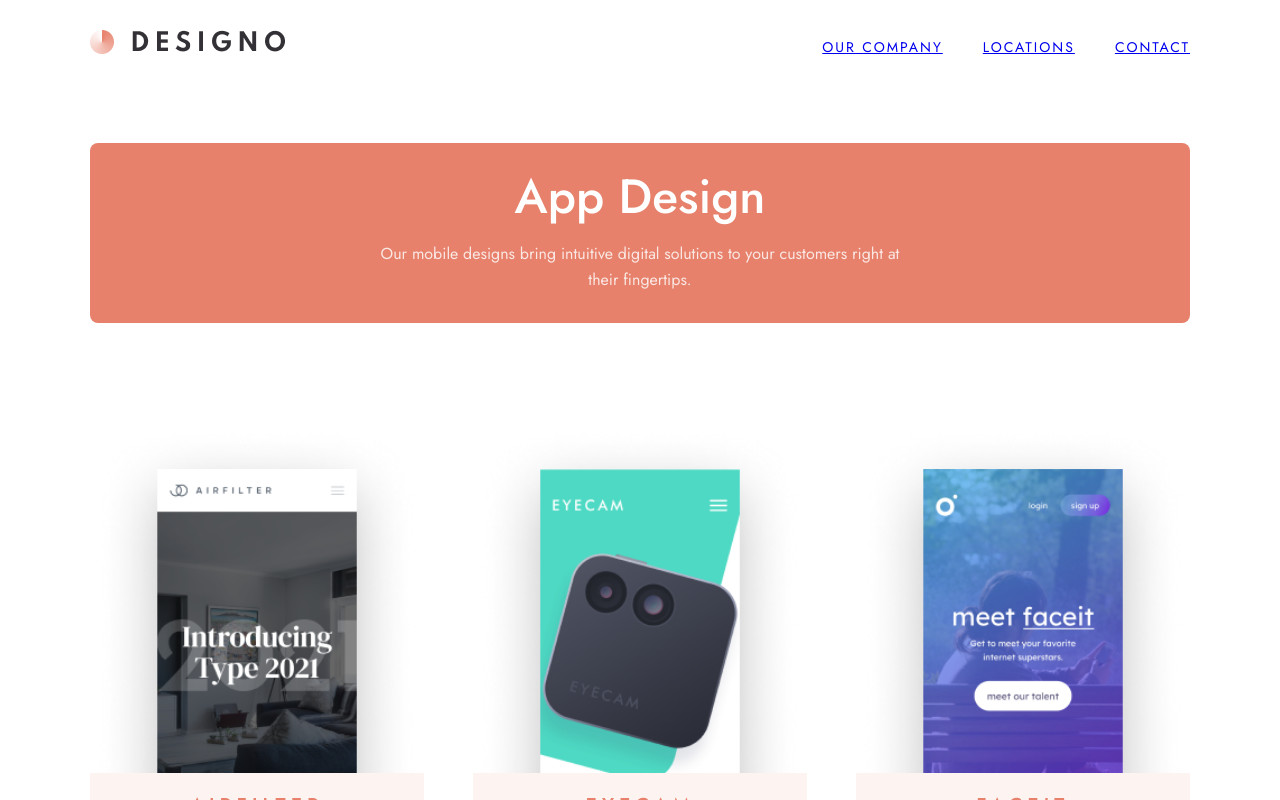
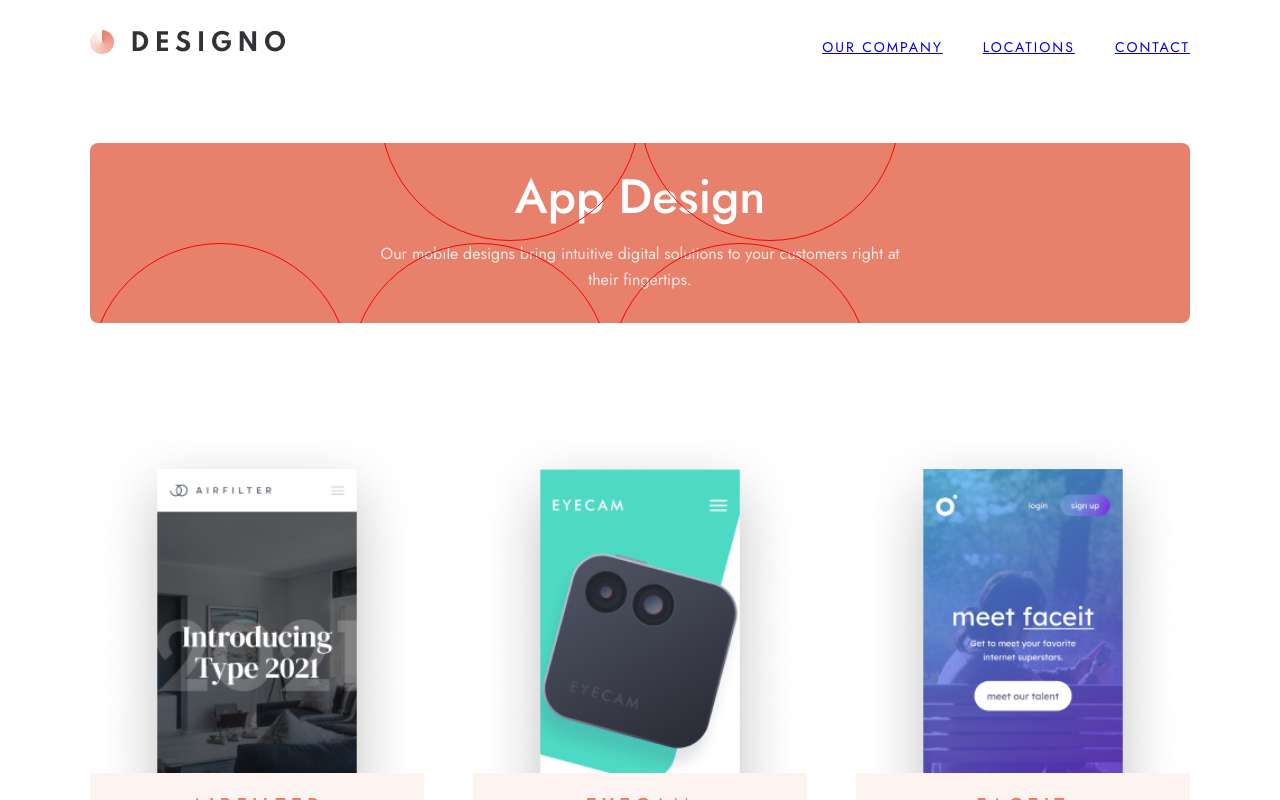
Before and after one commit to munirsebikaaka/audiophile-application, a React (Create React App) app: page /app in a window 1280 px wide. Shown: the top 800 px of the page. Built offline with nearby package versions, Linux system fonts and the light colour scheme; a web font is replaced by a local one.

Commit message:
deleted all unnecessery lines of code from my styles code base

```diff
--- a/src/App.js
+++ b/src/App.js
@@ -13,7 +13,6 @@
     backgroundImage: `
     linear-gradient(rgb(0 0 0 /35%),rgb(0 0 0 / 35%))
     ,url('imgs/home/back1.png')`,
-    // backgroundImage: ` linearGradient(#000000)`,
   };
   const styles1 = {
     backgroundImage: `
--- a/src/index.css
+++ b/src/index.css
@@ -35,8 +35,6 @@
   margin: 50px auto;
 }
 
-/* .home .section1, */
-/* .locations section, */
 .designs-sec div,
 nav,
 nav ul,
@@ -66,12 +64,7 @@
   margin: 0 auto;
 }
 .home .section1 {
-  /* display: grid; */
-  /* grid-template-columns: 1fr 1fr; */
-  /* border: 1px solid red; */
-  /* padding-left: 30px; */
   display: flex;
-  /* gap: 80px; */
   justify-content: space-around;
   background-color: var(--main-background-color);
   color: var(--main-app-color);
@@ -82,7 +75,6 @@
 }
 
 .home .section1 .img-cell {
-  /* text-align: center; */
   border-radius: 50%;
   height: 650px;
   width: 650px;
@@ -94,10 +86,6 @@
   z-index: 2;
 }
 .home .section1 .content {
-  /* border: 1px solid red; */
-  /* margin-right: -150px; */
-
-  /* margin-left: 50px; */
   display: flex;
   flex-direction: column;
   gap: 20px;
@@ -106,29 +94,21 @@
   width: 445px;
   z-index: 100;
   color: #ffffffd6;
-  /* height: 78px; */
 }
 .home .section1 {
   padding-top: 150px;
 }
 .home .section1 img {
-  /* padding-top: 50px; */
-  /* height: 450px; */
   z-index: 10;
-  /* box-shadow: 20px 0 20px 20px #00000023; */
   border-top-left-radius: 36px;
   border-top-right-radius: 36px;
 }
-/* .home .section1 .img-cell img {
-  height: 450px; */
-/* } */
+
 .home .section1 h1 {
   font-size: 48px;
   font-weight: 500;
   line-height: 48px;
-  /* margin-right: -150px; */
   width: 540px;
-  /* height: 165px; */
 }
 .home .section1 p,
 .home .section3 p,
@@ -167,41 +147,28 @@
   display: flex;
   align-items: center;
   text-transform: uppercase;
-  /* text-align: center; */
   color: #ffffffe3;
-  /* font-family: jost; */
-  /* font-family: Jost; */
+
   font-size: 15px;
   font-weight: 500;
   line-height: 21.68px;
   letter-spacing: 5px;
-  /* text-align: left;
-text-underline-position: from-font;
-text-decoration-skip-ink: none; */
 }
 .icon {
-  /* color: var (--main-background-color); */
   color: var(--main-background-color);
 }
 .home .section2 h1,
 .designs-sec h1 {
-  /* font-family: Jost; */
   font-size: 40px;
   font-weight: 500;
   line-height: 48px;
   letter-spacing: 2px;
   color: #ffffffe3;
   text-transform: uppercase;
-  /* text-align: left;
-  text-underline-position: from-font;
-  text-decoration-skip-ink: none;
-   */
 }
 nav,
 .countries,
-.footer-main
-/* ,
-.locations section  */ {
+.footer-main {
   justify-content: space-between;
   align-items: center;
   padding: 30px 0;
@@ -246,8 +213,6 @@
 }
 .big {
   height: 564px;
-  /* background-image: linear-gradient(#000, #000); */
-  /* background-image: linear-gradient(#00000000, #00000084); */
 }
 .small,
 .designs-sec div {
@@ -255,7 +220,6 @@
 }
 .designs-sec {
   padding-bottom: 150px;
-  /* border: 1px solid red; */
 }
 
 .big,
@@ -273,7 +237,6 @@
   align-items: center;
   gap: 30px;
   margin-bottom: 280px;
-  /* color: #1d1c1e; */
 }
 .home .section3 p {
   color: #000000ba;
@@ -300,14 +263,10 @@
   gap: 20px;
 }
 .countries div h1 {
-  /* font-family: Jost; */
   font-size: 20px;
   font-weight: 500;
   line-height: 26px;
   letter-spacing: 5px;
-  /* text-align: center;
-  text-underline-position: from-font;
-  text-decoration-skip-ink: none; */
   color: #333136;
 }
 .countries div button {
@@ -322,10 +281,8 @@
 .countries .img-cell,
 .countries .img-cell2,
 .countries .img-cell3 {
-  /* border: 1px solid red; */
   padding: 35px 15px;
   margin-bottom: 10px;
-  /* height: 150px; */
   border-radius: 50%;
   background-image: linear-gradient(to bottom, #5d020217, #5d020200);
 }
@@ -341,33 +298,19 @@
   width: 100%;
 }
 .design .section2 .main h1 {
-  /* font-family: Jost; */
   font-size: 20px;
   font-weight: 500;
   line-height: 26px;
   letter-spacing: 5px;
   color: var(--main-background-color);
-  /* text-align: center;
-text-underline-position: from-font;
-text-decoration-skip-ink: none; */
 }
 
 .design .section2 .main p {
-  /* font-family: Jost; */
   font-size: 16px;
   font-weight: 400;
   line-height: 26px;
   color: #333136;
   width: 286px;
-  /* height: 52px;
-top: 961px;
-left: 577px;
-gap: 0px;
-opacity: 0px; */
-
-  /* text-align: center;
-text-underline-position: from-font;
-text-decoration-skip-ink: none; */
 }
 
 .home .section3 div p,
@@ -386,11 +329,6 @@
   border-radius: 50%;
   height: 190px;
   width: 200px;
-  /* border: 1px solid red; */
-  /* display: flex;
-  flex-direction: column;
-  align-items: center;
-  text-align: center; */
 }
 .container1 {
   background-image: linear-gradient(to top, #5d020217, #5d020200);
@@ -398,7 +336,6 @@
 .container2 {
   background-image: linear-gradient(to bottom, #5d020217, #5d020200);
   width: 185px;
-  /* height: 200px; */
 }
 .container2 img {
   width: 200px;
@@ -411,7 +348,6 @@
 }
 .home .section3 .main {
   display: flex;
-  /* border: 1px solid red; */
   gap: 40px;
 }
 /*  DESIGN */
@@ -440,7 +376,6 @@
   margin-bottom: 150px;
 }
 .design .section1 {
-  /* border: 1px solid red; */
   display: flex;
   flex-direction: column;
   align-items: center;
@@ -451,53 +386,34 @@
   margin-bottom: 100px;
 }
 .design .section1 h1 {
-  /* font-family: Jost; */
   font-size: 48px;
   font-weight: 500;
   line-height: 48px;
   color: var(--main-app-color);
-  /* text-align: center;
-text-underline-position: from-font;
-text-decoration-skip-ink: none; */
 }
 .design .section1 p {
-  /* font-family: Jost; */
   font-size: 16px;
   font-weight: 400;
   line-height: 26px;
-  /* color: #ffffff5e; */
   color: #ffffffcf;
-  /* text-align: center;
-text-underline-position: from-font;
-text-decoration-skip-ink: none; */
+
   width: 50%;
   text-align: center;
-  /* height: 52px;
-top: 291px;
-left: 355px;
-gap: 0px;
-opac
-.desity: 0px; */
 }
 .design .section2 .cell {
-  /* border: 1px solid red; */
   width: 100%;
   display: flex;
   flex-direction: column;
   gap: 0;
 }
-/* body {
-  background-color: red;
-} */
+
 .design .section2 {
   display: flex;
   flex-direction: column;
   gap: 30px;
   margin-bottom: 150px;
 }
-/* .design .section3 {
-  border: 1px solid red;
-} */
+
 /* OURS */
 .ours .section1,
 .ours .section2,
@@ -507,7 +423,6 @@
   align-items: center;
   border-radius: 11px;
   margin-bottom: 150px;
-  /* border: 1px solid red; */
 }
 .countries div img {
   height: 100px;
@@ -526,27 +441,21 @@
 }
 
 .ours .section1 .det {
-  /* border: 2px solid red; */
   height: auto;
   height: 575px;
   border-top-right-radius: 50%;
   border-bottom-right-radius: 50%;
   border-bottom-left-radius: 50%;
-  /* background-color: #e7816b; */
   background-image: linear-gradient(to left, #5d02023d, #5d020200);
   margin-top: -70px;
 
-  /* ba */
-  /* background-image: linear-gradient(#5d020200, #5d020200); */
   display: flex;
   flex-direction: column;
   justify-content: center;
   padding-left: 50px;
   color: var(--main-app-color);
 }
-/* .ours .section1 .cont { */
-/* background-color: var(--main-background-color); */
-/* } */
+
 .ours .section1 h1 {
   font-size: 48px;
   font-weight: 500;
@@ -584,26 +493,17 @@
 .ours p {
   width: 458px;
 }
-/* .ours .section3 {
-  border: 1px solid red;
-} */
+
 .ours .section3 h1 {
-  /* font-family: Jost; */
   color: var(--main-background-color);
   font-size: 40px;
   font-weight: 500;
   line-height: 48px;
-  /* text-align: left;
-text-underline-position: from-font;
-text-decoration-skip-ink: none; */
 }
 .ours .section3 .cont {
   display: flex;
   flex-direction: column;
-  /* justify-content: center; */
   gap: 20px;
-  /* border: 2px solid red; */
-  /* margin: 0 auto; */
   padding-left: 60px;
 }
 .ours .section3 img {
@@ -643,13 +543,10 @@
   gap: 6px;
 }
 footer .main {
-  /* padding: 30px 0; */
   background-color: var(--footer-background-color);
-  /* z-index: 2; */
 }
 footer .main {
   padding: 30px 0;
-  /* padding-top: 100px; */
 }
 .footer-nav ul li {
   color: var(--main-app-color);
@@ -665,7 +562,6 @@
   border-radius: 11px;
   padding: 30px 0;
   margin-top: -180px;
-  /* z-index: 10; */
 }
 footer .section4 h1 {
   font-size: 40px;
@@ -679,21 +575,18 @@
 }
 /* LOCATIONS */
 .locations .details {
-  /* gap: 80px; */
   align-items: center;
 }
 .locations .details div,
 .locations .details .contact {
   background-image: linear-gradient(to left, #5d02020a, #5d020200);
   border-radius: 50%;
-  /* padding: 40px 40px 40px; */
-  /* border: 1px solid red; */
+
   height: 230px;
   width: 230px;
   display: flex;
   flex-direction: column;
   justify-content: center;
-  /* padding: 0 20px; */
   padding-left: 30px;
 }
 .locations .details .contact {
@@ -701,13 +594,11 @@
   padding-left: 50px;
 }
 .locations .dets-cell {
-  /* border: 1px solid red; */
   display: flex;
   flex-direction: column;
   justify-content: center;
   background-color: var(--map-detBckground);
   border-radius: 11px;
-  /* padding-left: 80px; */
   gap: 20px;
 }
 .locations .section1,
@@ -716,8 +607,6 @@
   display: grid;
   grid-template-columns: 2fr 1fr;
   gap: 50px;
-  /* align-items: center; */
-  /* border: 1px solid red; */
 }
 .locations .section2 {
   grid-template-columns: 1fr 2fr;
@@ -747,19 +636,13 @@
   width: 445px;
 }
 .contact .section1 h1 {
-  /* font-family: Jost; */
   font-size: 48px;
   font-weight: 500;
   line-height: 48px;
   margin-bottom: 30px;
-  /* text-align: left;
-  text-underline-position: from-font;
-  text-decoration-skip-ink: none; */
 }
 .contact .section1 {
-  /* max-width: 900px; */
   align-items: center;
-  /* border: 1px solid red; */
   background-color: var(--main-background-color);
   overflow: hidden;
   padding-right: 70px;
@@ -772,7 +655,6 @@
   background-color: inherit;
   padding: 10px 0;
   padding-left: 10px;
-  /* content: ; */
 }
 .login {
   display: flex;
@@ -791,10 +673,66 @@
   margin-top: -70px;
 }
 .contact .section1 div {
-  /* border: 1px solid red; */
   width: 100%;
 }
 
-/* .contact .count {
-  margin-bottom: 300px;
-} */
+/* SHADES */
+.web,
+.app,
+.desig {
+  position: relative;
+  overflow: hidden;
+}
+.shades .sha1,
+.shades2 .sha1,
+.shades3 .sha1,
+.shades4 .sha1,
+.shades5 .sha1,
+.shades6 .sha1 {
+  height: 260px;
+  width: 260px;
+  border-radius: 50%;
+  border: 1px solid red;
+}
+.shades {
+  display: flex;
+  align-items: center;
+  position: absolute;
+  right: 0;
+  top: -90%;
+}
+.shades2 {
+  display: flex;
+  align-items: center;
+  position: absolute;
+  bottom: -100%;
+  right: 0;
+}
+.shades3 {
+  display: flex;
+  align-items: center;
+  position: absolute;
+  top: -90%;
+}
+.shades4 {
+  display: flex;
+  align-items: center;
+  position: absolute;
+  bottom: -100%;
+  left: 0;
+}
+.shades5 {
+  display: flex;
+  align-items: center;
+  position: absolute;
+
+  bottom: -100%;
+  left: -3%;
+}
+.shades6 {
+  display: flex;
+  align-items: center;
+  position: absolute;
+  top: -90%;
+  left: -3%;
+}
--- a/src/mainPages/designCartegolies/appDesign.js
+++ b/src/mainPages/designCartegolies/appDesign.js
@@ -6,7 +6,18 @@
   return (
     <main className="design">
       <AppNav />
-      <section className="section1">
+      <section className="section1 app">
+        <div className="shades3">
+          <div className="sha1"></div>
+          <div className="sha1"></div>
+        </div>
+
+        <div className="shades4">
+          <div className="sha1"></div>
+          <div className="sha1"></div>
+          <div className="sha1"></div>
+        </div>
+
         <h1>App Design</h1>
         <p>
           Our mobile designs bring intuitive digital solutions to your customers
--- a/src/mainPages/designCartegolies/webDesign.js
+++ b/src/mainPages/designCartegolies/webDesign.js
@@ -6,7 +6,16 @@
   return (
     <main className="design">
       <AppNav />
-      <section className="section1">
+      <section className="section1 web">
+        <div className="shades">
+          <div className="sha1"></div>
+          <div className="sha1"></div>
+          <div className="sha1"></div>
+        </div>
+        <div className="shades2">
+          <div className="sha1"></div>
+          <div className="sha1"></div>
+        </div>
         <h1>Web Design</h1>
         <p>
           We build websites that serve as powerful marketing tools and bring
```
Also changed, not shown: src/mainPages/designCartegolies/graphicDesign.js (+11 -1 lines).
